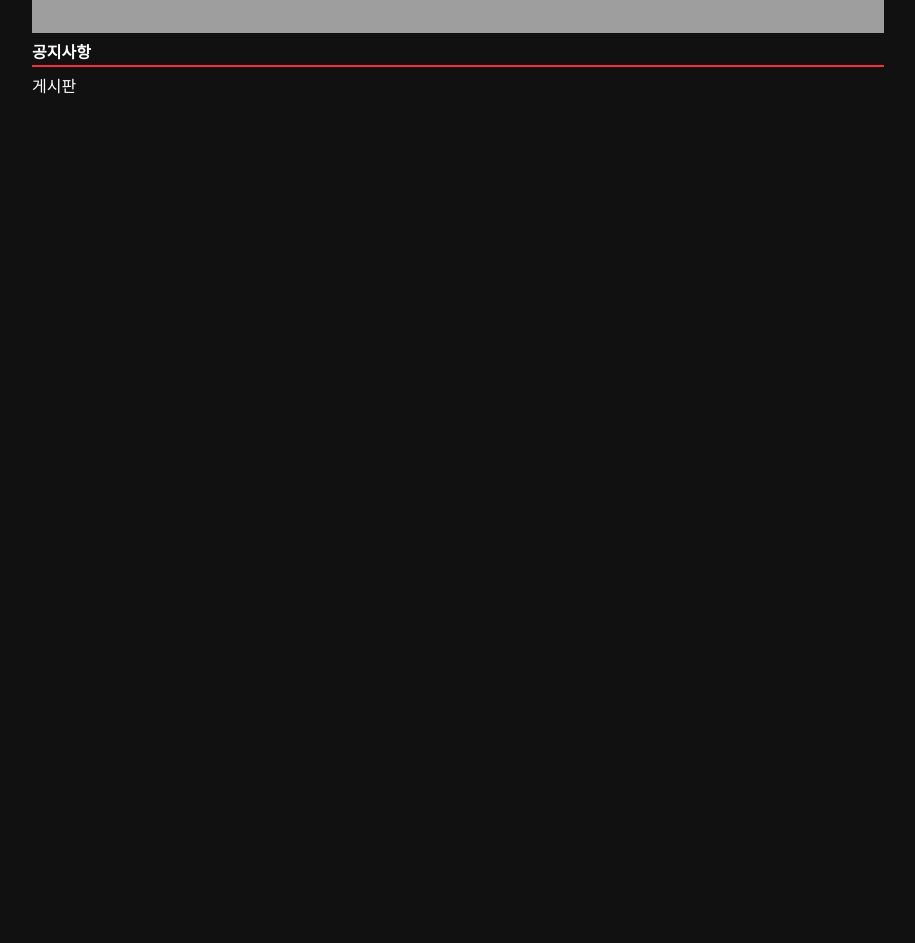
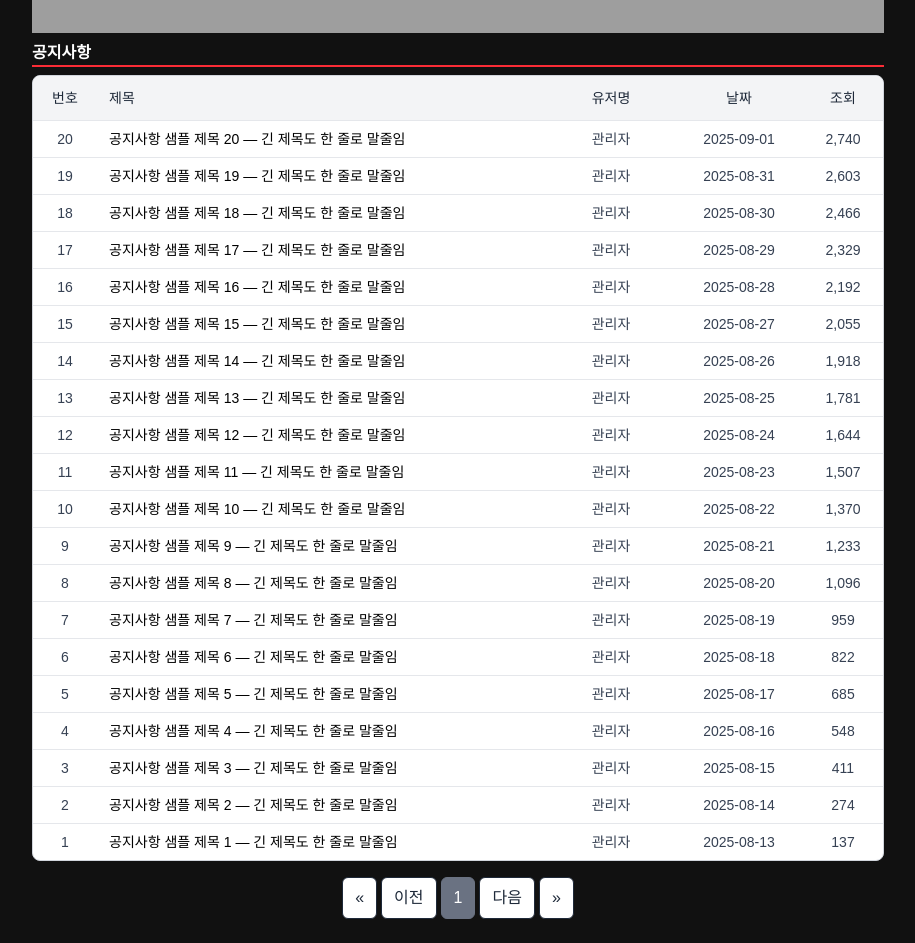
Before and after one commit to millwheel/bojeung365, a Next.js app: page /main/notice in a window 1280 px wide. Shown: the part 560-1503 px from the top of the page, without its empty margins (324-1239 px from the left). Before the commit the page ends 800 px from the top, so only its background shows below. Built offline with nearby package versions, Linux system fonts and the light colour scheme; no server answers; grey boxes are pictures that could not be loaded.

Commit message:
feat: 공지사항 게시판 임시 구현

```diff
--- a/src/app/main/notice/page.tsx
+++ b/src/app/main/notice/page.tsx
@@ -1,5 +1,5 @@
 import Image from "next/image";
-
+import NoticeBoard from "@/component/noticeBoard";
 
 export default function NoticePage() {
     return (
@@ -15,7 +15,7 @@ export default function NoticePage() {
                     <div className="border-b-2 border-red-500 w-full"></div>
                 </div>
                 <div>
-                    게시판
+                    <NoticeBoard />
                 </div>
             </section>
         </div>
--- /dev/null
+++ b/src/component/noticeBoard.tsx
@@ -0,0 +1,105 @@
+"use client";
+
+import { useMemo, useState } from "react";
+import Link from "next/link";
+import Pagination from "@/component/pagination";
+
+type Post = {
+    id: number;
+    title: string;
+    user: string;
+    date: string;   // YYYY-MM-DD (UTC 기준)
+    views: number;
+};
+
+const PAGE_SIZE = 20;
+const BASE_UTC = Date.parse("2025-09-01T00:00:00Z"); // 고정 기준일(UTC)
+
+// 결정적(SSR=CSR 동일) 샘플 데이터 생성
+function makeSampleData(count = 20): Post[] {
+    return Array.from({ length: count }, (_, i) => {
+        const id = count - i;
+
+        // 날짜: 기준일에서 i일 빼기 (UTC 고정)
+        const ms = BASE_UTC - i * 24 * 60 * 60 * 1000;
+        const d = new Date(ms);
+        const yyyy = d.getUTCFullYear();
+        const mm = String(d.getUTCMonth() + 1).padStart(2, "0");
+        const dd = String(d.getUTCDate()).padStart(2, "0");
+
+        // 조회수: 랜덤 대신 결정적 수식
+        const views = (id * 137) % 5000;
+
+        return {
+            id,
+            title: `공지사항 샘플 제목 ${id} — 긴 제목도 한 줄로 말줄임`,
+            user: '관리자',
+            date: `${yyyy}-${mm}-${dd}`,
+            views,
+        };
+    });
+}
+
+const SAMPLE_POSTS: Post[] = makeSampleData();
+const nf = new Intl.NumberFormat("ko-KR");
+
+export default function NoticeBoard() {
+    const [page, setPage] = useState(1);
+    const totalPages = Math.ceil(SAMPLE_POSTS.length / PAGE_SIZE);
+
+    const current = useMemo(() => {
+        const start = (page - 1) * PAGE_SIZE;
+        return SAMPLE_POSTS.slice(start, start + PAGE_SIZE);
+    }, [page]);
+
+    const cellClass = "px-3 py-2 text-center text-gray-700";
+
+    return (
+        <div className="w-full">
+            <div className="overflow-x-auto rounded-lg border border-gray-300 bg-white">
+                <table className="min-w-full text-sm">
+                    <thead>
+                    <tr className="bg-gray-100 text-gray-800">
+                        <th className="w-16 px-3 py-1 text-center font-medium">번호</th>
+                        <th className="px-3 py-3 text-left font-medium">제목</th>
+                        <th className="w-32 px-3 py-3 text-center font-medium">유저명</th>
+                        <th className="w-32 px-3 py-3 text-center font-medium">날짜</th>
+                        <th className="w-20 px-3 py-3 text-center font-medium">조회</th>
+                    </tr>
+                    </thead>
+
+                    <tbody>
+                    {current.map((post) => (
+                        <tr
+                            key={post.id}
+                            className="border-t border-gray-200 hover:bg-gray-50 transition-colors"
+                        >
+                            <td className={cellClass}>{post.id}</td>
+                            <td className="px-3 py-2 text-left text-black">
+                                <Link
+                                    href="#"
+                                    className="block max-w-[900px] truncate hover:text-blue-600"
+                                    title={post.title}
+                                >
+                                    {post.title}
+                                </Link>
+                            </td>
+                            <td className={cellClass}>{post.user}</td>
+                            <td className={cellClass}>{post.date}</td>
+                            <td className={cellClass}>{nf.format(post.views)}</td>
+                        </tr>
+                    ))}
+                    </tbody>
+                </table>
+            </div>
+
+            <Pagination
+                currentPage={page}
+                totalPages={totalPages}
+                onChange={setPage}
+                showFirstLast={true}
+                showPrevNext={true}
+            />
+        </div>
+    );
+}
```
